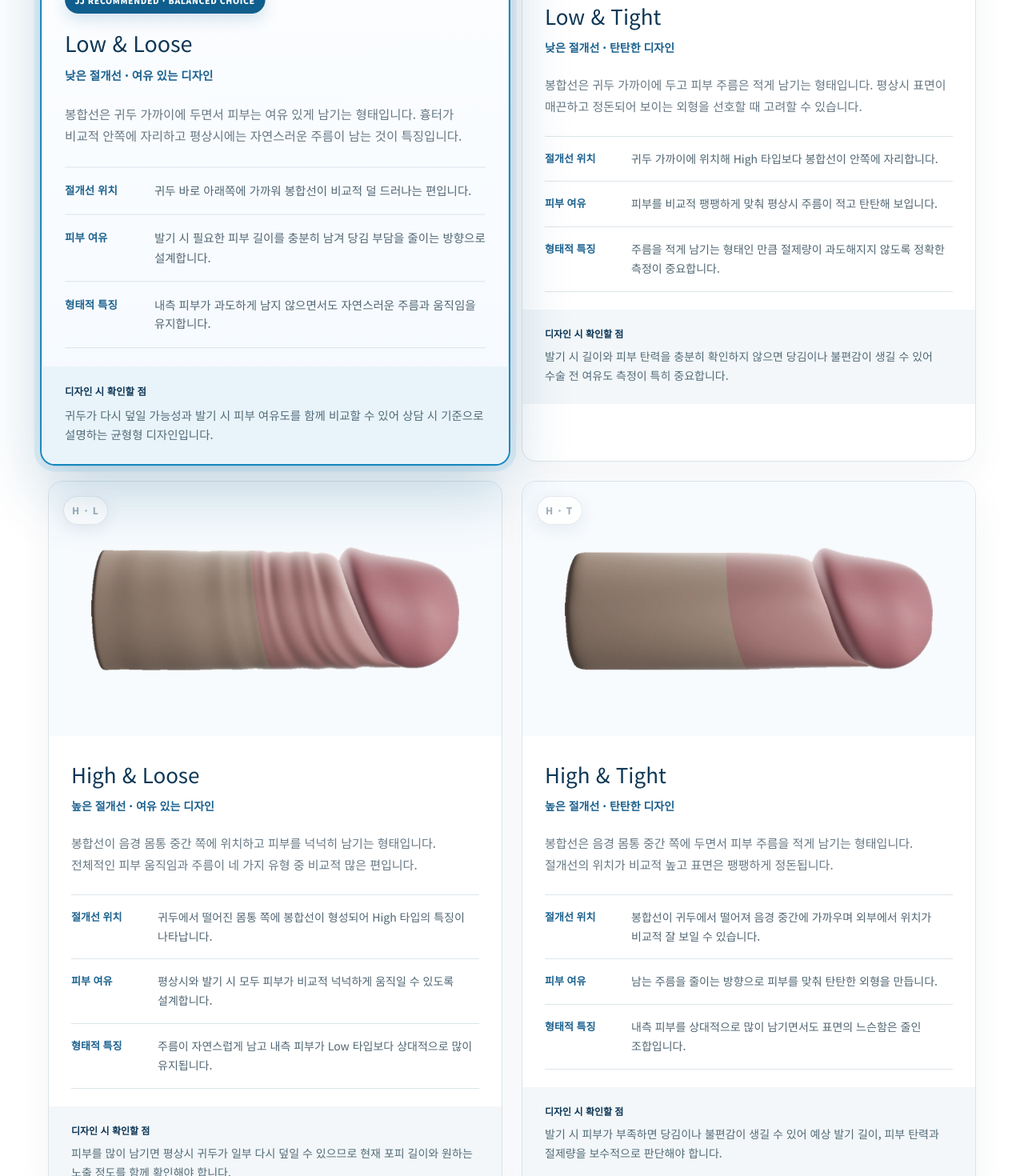
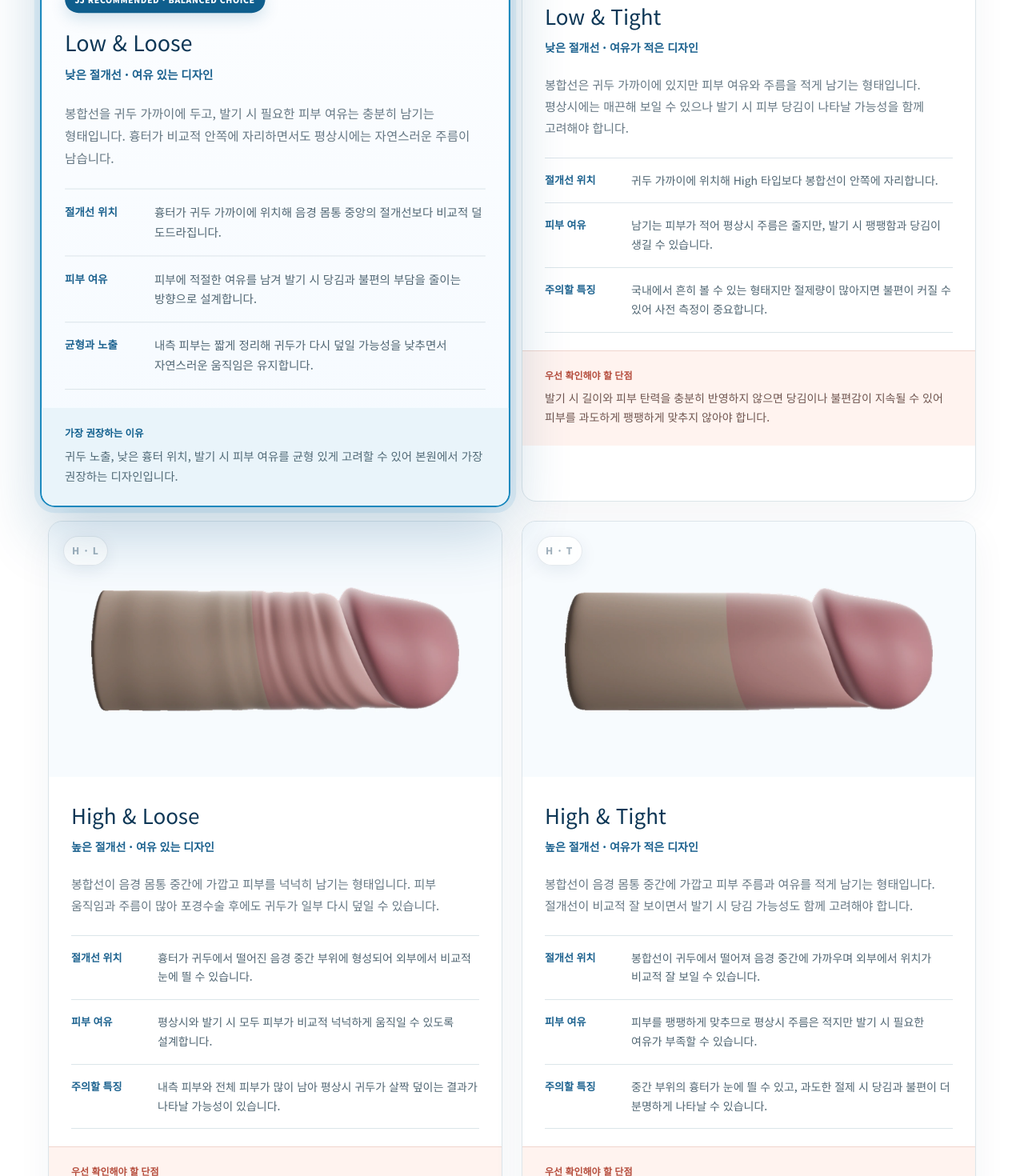
Before and after one commit to i8d8e8a8/jj-preservation-circumcision-page-preview, a Next.js app: page / in a window 1280 px wide. Shown: the part 3160-4630 px from the top of the page at 80% size. Built offline with nearby package versions, Linux system fonts and the light colour scheme.

Commit message:
Strengthen circumcision type guidance

```diff
--- a/app/globals.css
+++ b/app/globals.css
@@ -969,6 +969,23 @@ img {
 
 .design-card.recommended .design-note {
   background: #e9f4fa;
+}
+
+.design-card.recommended .design-note strong {
+  color: #0f5e8d;
+}
+
+.design-card:not(.recommended) .design-note {
+  border-top: 1px solid #f1d5cd;
+  background: #fff3ef;
+}
+
+.design-card:not(.recommended) .design-note strong {
+  color: #b64f3f;
+}
+
+.design-card:not(.recommended) .design-note p {
+  color: #6f554f;
 }
 
 .decision-card h3 {
--- a/app/page.tsx
+++ b/app/page.tsx
@@ -12,32 +12,33 @@ const designs = [
     label: "낮은 절개선 · 여유 있는 디자인",
     image: "circum-type-low-loose-v5.webp",
     summary:
-      "봉합선은 귀두 가까이에 두면서 피부는 여유 있게 남기는 형태입니다. 흉터가 비교적 안쪽에 자리하고 평상시에는 자연스러운 주름이 남는 것이 특징입니다.",
+      "봉합선을 귀두 가까이에 두고, 발기 시 필요한 피부 여유는 충분히 남기는 형태입니다. 흉터가 비교적 안쪽에 자리하면서도 평상시에는 자연스러운 주름이 남습니다.",
     details: [
       {
         label: "절개선 위치",
-        value: "귀두 바로 아래쪽에 가까워 봉합선이 비교적 덜 드러나는 편입니다.",
+        value: "흉터가 귀두 가까이에 위치해 음경 몸통 중앙의 절개선보다 비교적 덜 도드라집니다.",
       },
       {
         label: "피부 여유",
-        value: "발기 시 필요한 피부 길이를 충분히 남겨 당김 부담을 줄이는 방향으로 설계합니다.",
+        value: "피부에 적절한 여유를 남겨 발기 시 당김과 불편의 부담을 줄이는 방향으로 설계합니다.",
       },
       {
-        label: "형태적 특징",
-        value: "내측 피부가 과도하게 남지 않으면서도 자연스러운 주름과 움직임을 유지합니다.",
+        label: "균형과 노출",
+        value: "내측 피부는 짧게 정리해 귀두가 다시 덮일 가능성을 낮추면서 자연스러운 움직임은 유지합니다.",
       },
     ],
-    note: "귀두가 다시 덮일 가능성과 발기 시 피부 여유도를 함께 비교할 수 있어 상담 시 기준으로 설명하는 균형형 디자인입니다.",
+    noteTitle: "가장 권장하는 이유",
+    note: "귀두 노출, 낮은 흉터 위치, 발기 시 피부 여유를 균형 있게 고려할 수 있어 본원에서 가장 권장하는 디자인입니다.",
     tone: "soft",
     recommended: true,
   },
   {
     code: "L · T",
     title: "Low & Tight",
-    label: "낮은 절개선 · 탄탄한 디자인",
+    label: "낮은 절개선 · 여유가 적은 디자인",
     image: "circum-type-low-tight-v4.webp",
     summary:
-      "봉합선은 귀두 가까이에 두고 피부 주름은 적게 남기는 형태입니다. 평상시 표면이 매끈하고 정돈되어 보이는 외형을 선호할 때 고려할 수 있습니다.",
+      "봉합선은 귀두 가까이에 있지만 피부 여유와 주름을 적게 남기는 형태입니다. 평상시에는 매끈해 보일 수 있으나 발기 시 피부 당김이 나타날 가능성을 함께 고려해야 합니다.",
     details: [
       {
         label: "절개선 위치",
@@ -45,14 +46,15 @@ const designs = [
       },
       {
         label: "피부 여유",
-        value: "피부를 비교적 팽팽하게 맞춰 평상시 주름이 적고 탄탄해 보입니다.",
+        value: "남기는 피부가 적어 평상시 주름은 줄지만, 발기 시 팽팽함과 당김이 생길 수 있습니다.",
       },
       {
-        label: "형태적 특징",
-        value: "주름을 적게 남기는 형태인 만큼 절제량이 과도해지지 않도록 정확한 측정이 중요합니다.",
+        label: "주의할 특징",
+        value: "국내에서 흔히 볼 수 있는 형태지만 절제량이 많아지면 불편이 커질 수 있어 사전 측정이 중요합니다.",
       },
     ],
-    note: "발기 시 길이와 피부 탄력을 충분히 확인하지 않으면 당김이나 불편감이 생길 수 있어 수술 전 여유도 측정이 특히 중요합니다.",
+    noteTitle: "우선 확인해야 할 단점",
+    note: "발기 시 길이와 피부 탄력을 충분히 반영하지 않으면 당김이나 불편감이 지속될 수 있어 피부를 과도하게 팽팽하게 맞추지 않아야 합니다.",
     tone: "tight",
     recommended: false,
   },
@@ -62,32 +64,33 @@ const designs = [
     label: "높은 절개선 · 여유 있는 디자인",
     image: "circum-type-high-loose-v4.webp",
     summary:
-      "봉합선이 음경 몸통 중간 쪽에 위치하고 피부를 넉넉히 남기는 형태입니다. 전체적인 피부 움직임과 주름이 네 가지 유형 중 비교적 많은 편입니다.",
+      "봉합선이 음경 몸통 중간에 가깝고 피부를 넉넉히 남기는 형태입니다. 피부 움직임과 주름이 많아 포경수술 후에도 귀두가 일부 다시 덮일 수 있습니다.",
     details: [
       {
         label: "절개선 위치",
-        value: "귀두에서 떨어진 몸통 쪽에 봉합선이 형성되어 High 타입의 특징이 나타납니다.",
+        value: "흉터가 귀두에서 떨어진 음경 중간 부위에 형성되어 외부에서 비교적 눈에 띌 수 있습니다.",
       },
       {
         label: "피부 여유",
         value: "평상시와 발기 시 모두 피부가 비교적 넉넉하게 움직일 수 있도록 설계합니다.",
       },
       {
-        label: "형태적 특징",
-        value: "주름이 자연스럽게 남고 내측 피부가 Low 타입보다 상대적으로 많이 유지됩니다.",
+        label: "주의할 특징",
+        value: "내측 피부와 전체 피부가 많이 남아 평상시 귀두가 살짝 덮이는 결과가 나타날 가능성이 있습니다.",
       },
     ],
-    note: "피부를 많이 남기면 평상시 귀두가 일부 다시 덮일 수 있으므로 현재 포피 길이와 원하는 노출 정도를 함께 확인해야 합니다.",
+    noteTitle: "우선 확인해야 할 단점",
+    note: "포경수술 후에도 귀두가 다시 덮여 수술 효과가 부족하게 느껴질 수 있고, 몸통 중간의 봉합선도 상대적으로 잘 보일 수 있습니다.",
     tone: "loose",
     recommended: false,
   },
   {
     code: "H · T",
     title: "High & Tight",
-    label: "높은 절개선 · 탄탄한 디자인",
+    label: "높은 절개선 · 여유가 적은 디자인",
     image: "circum-type-high-tight-v4.webp",
     summary:
-      "봉합선은 음경 몸통 중간 쪽에 두면서 피부 주름을 적게 남기는 형태입니다. 절개선의 위치가 비교적 높고 표면은 팽팽하게 정돈됩니다.",
+      "봉합선이 음경 몸통 중간에 가깝고 피부 주름과 여유를 적게 남기는 형태입니다. 절개선이 비교적 잘 보이면서 발기 시 당김 가능성도 함께 고려해야 합니다.",
     details: [
       {
         label: "절개선 위치",
@@ -95,14 +98,15 @@ const designs = [
       },
       {
         label: "피부 여유",
-        value: "남는 주름을 줄이는 방향으로 피부를 맞춰 탄탄한 외형을 만듭니다.",
+        value: "피부를 팽팽하게 맞추므로 평상시 주름은 적지만 발기 시 필요한 여유가 부족할 수 있습니다.",
       },
       {
-        label: "형태적 특징",
-        value: "내측 피부를 상대적으로 많이 남기면서도 표면의 느슨함은 줄인 조합입니다.",
+        label: "주의할 특징",
+        value: "중간 부위의 흉터가 눈에 띌 수 있고, 과도한 절제 시 당김과 불편이 더 분명하게 나타날 수 있습니다.",
       },
     ],
-    note: "발기 시 피부가 부족하면 당김이나 불편감이 생길 수 있어 예상 발기 길이, 피부 탄력과 절제량을 보수적으로 판단해야 합니다.",
+    noteTitle: "우선 확인해야 할 단점",
+    note: "높은 절개선과 적은 피부 여유가 결합된 유형으로, 흉터 노출과 발기 시 당김을 모두 세심하게 검토해야 합니다.",
     tone: "high",
     recommended: false,
   },
@@ -463,7 +467,7 @@ export default function Home() {
                     ))}
                   </dl>
                   <div className="design-note">
-                    <strong>디자인 시 확인할 점</strong>
+                    <strong>{design.noteTitle}</strong>
                     <p>{design.note}</p>
                   </div>
                 </div>
```
